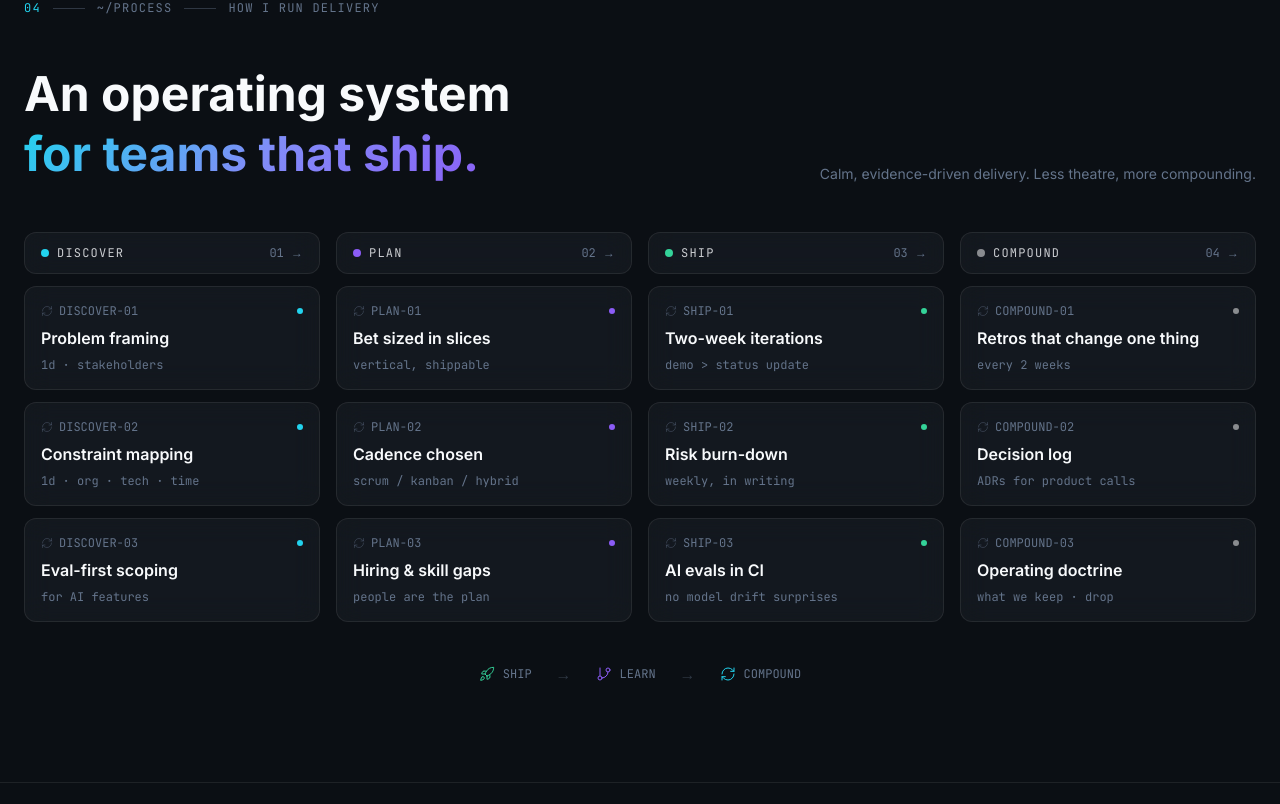
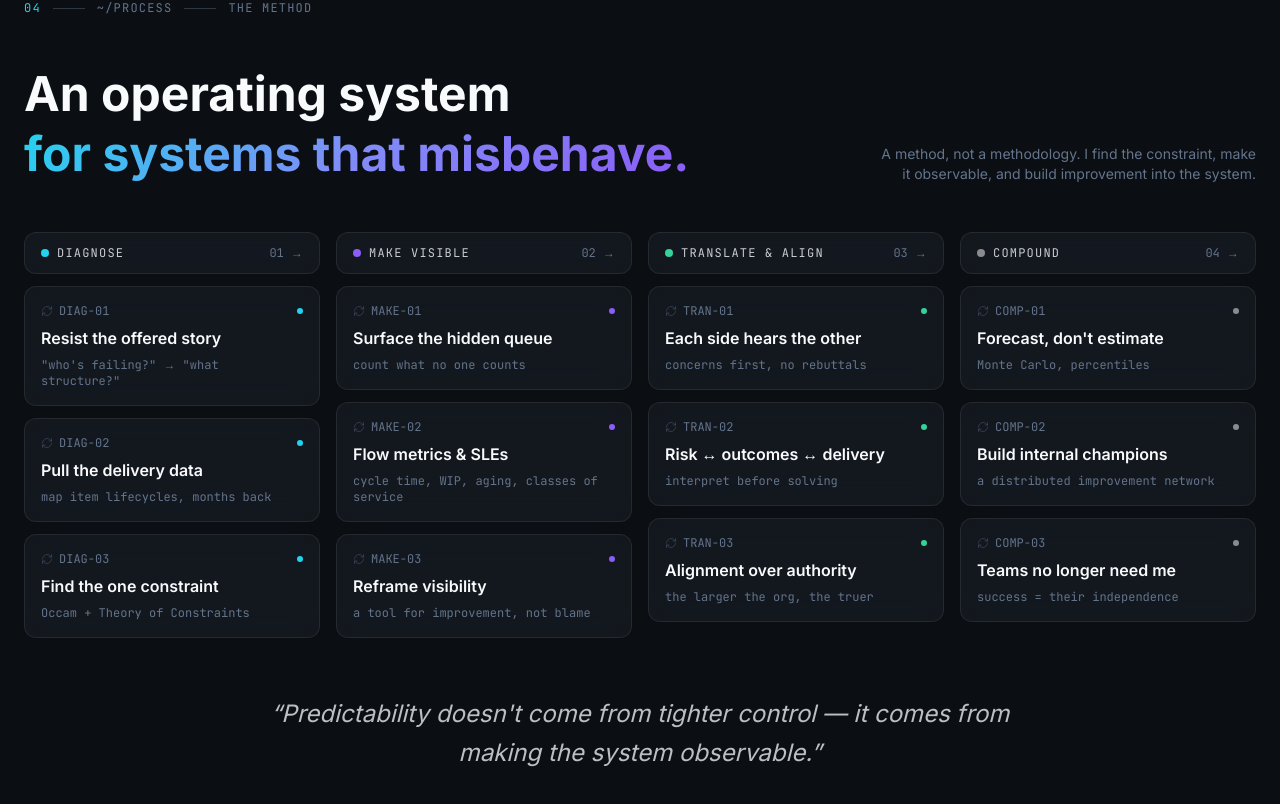
Before and after one commit to eamoe/digital-cv, a Next.js app: page /digital-cv/ in a window 1280 px wide. Shown: the part 4296-5100 px from the top of the page. Built offline with nearby package versions, Linux system fonts and the light colour scheme.

Commit message:
feat(process): reframe as diagnostic method (diagnose→visible→align→compound)

```diff
--- a/src/components/portfolio/Process.tsx
+++ b/src/components/portfolio/Process.tsx
@@ -1,84 +1,46 @@
 'use client'
 
 import { motion } from 'framer-motion'
-import { RefreshCw, Rocket, GitBranch } from 'lucide-react'
+import { RefreshCw } from 'lucide-react'
 import SectionLabel from './SectionLabel'
+import processData from '@/data/process.json'
+import type { Process as ProcessContent, ProcessAccent } from '@/types'
 
-const PHASES = [
-  {
-    id: 'DISCOVER',
-    step: '01',
-    dot: 'bg-primary',
-    border: 'border-primary/25',
-    hoverBorder: 'hover:border-primary/50',
-    rgba: '34,211,238',
-    items: [
-      { label: 'Problem framing',    meta: '1d · stakeholders'       },
-      { label: 'Constraint mapping', meta: '1d · org · tech · time'  },
-      { label: 'Eval-first scoping', meta: 'for AI features'          },
-    ],
-  },
-  {
-    id: 'PLAN',
-    step: '02',
-    dot: 'bg-accent',
-    border: 'border-accent/25',
-    hoverBorder: 'hover:border-accent/50',
-    rgba: '139,92,246',
-    items: [
-      { label: 'Bet sized in slices', meta: 'vertical, shippable'     },
-      { label: 'Cadence chosen',      meta: 'scrum / kanban / hybrid' },
-      { label: 'Hiring & skill gaps', meta: 'people are the plan'     },
-    ],
-  },
-  {
-    id: 'SHIP',
-    step: '03',
-    dot: 'bg-emerald',
-    border: 'border-emerald/25',
-    hoverBorder: 'hover:border-emerald/50',
-    rgba: '52,211,153',
-    items: [
-      { label: 'Two-week iterations', meta: 'demo > status update'     },
-      { label: 'Risk burn-down',      meta: 'weekly, in writing'       },
-      { label: 'AI evals in CI',      meta: 'no model drift surprises' },
-    ],
-  },
-  {
-    id: 'COMPOUND',
-    step: '04',
-    dot: 'bg-white/50',
-    border: 'border-white/10',
-    hoverBorder: 'hover:border-white/25',
-    rgba: '100,116,139',
-    items: [
-      { label: 'Retros that change one thing', meta: 'every 2 weeks'        },
-      { label: 'Decision log',                 meta: 'ADRs for product calls'},
-      { label: 'Operating doctrine',           meta: 'what we keep · drop'  },
-    ],
-  },
-]
+const data = processData as ProcessContent
+
+const ACCENT: Record<ProcessAccent, { dot: string; border: string; hoverBorder: string; rgba: string }> = {
+  cyan:    { dot: 'bg-primary',  border: 'border-primary/25', hoverBorder: 'hover:border-primary/50', rgba: '34,211,238'  },
+  violet:  { dot: 'bg-accent',   border: 'border-accent/25',  hoverBorder: 'hover:border-accent/50',  rgba: '139,92,246'  },
+  emerald: { dot: 'bg-emerald',  border: 'border-emerald/25', hoverBorder: 'hover:border-emerald/50', rgba: '52,211,153'  },
+  muted:   { dot: 'bg-white/50', border: 'border-white/10',   hoverBorder: 'hover:border-white/25',   rgba: '100,116,139' },
+}
+
+// short ticket code from a (possibly multi-word) phase id, e.g. "MAKE VISIBLE" → "MAKE"
+const ticketCode = (id: string) => id.split(/[^A-Za-z]/)[0].slice(0, 4).toUpperCase()
 
 export default function Process() {
   return (
     <section id="process" className="py-24 px-6 border-t border-white/8">
       <div className="max-w-[1232px] mx-auto">
-        <SectionLabel index="04" path="~/process" kicker="how I run delivery" />
+        <SectionLabel index="04" path="~/process" kicker="the method" />
 
         {/* Headline row */}
         <div className="flex items-end justify-between gap-8 mb-12">
           <div>
-            <h2 className="text-5xl font-bold text-foreground leading-tight">An operating system</h2>
-            <h2 className="text-5xl font-bold leading-tight text-gradient-cyan-violet">for teams that ship.</h2>
+            <h2 className="text-5xl font-bold text-foreground leading-tight">{data.headline_lead}</h2>
+            <h2 className="text-5xl font-bold leading-tight text-gradient-cyan-violet">{data.headline_rest}</h2>
           </div>
-          <p className="text-muted text-sm text-right shrink-0 whitespace-nowrap hidden lg:block">
-            Calm, evidence-driven delivery. Less theatre, more compounding.
+          <p className="text-muted text-sm text-right shrink-0 max-w-sm hidden lg:block">
+            {data.note}
           </p>
         </div>
 
         {/* Phase columns */}
         <div className="grid sm:grid-cols-2 lg:grid-cols-4 gap-4">
-          {PHASES.map(({ id, step, dot, border, hoverBorder, rgba, items }, i) => (
+          {data.phases.map(({ id, accent, items }, i) => {
+            const a = ACCENT[accent]
+            const code = ticketCode(id)
+            return (
               <motion.div
                 key={id}
                 initial={{ opacity: 0, y: 28 }}
@@ -88,33 +50,33 @@ export default function Process() {
                 className="flex flex-col gap-3"
               >
                 {/* Column header */}
-              <div className={`flex items-center justify-between px-4 py-3 rounded-xl glass border ${border}`}>
-                <div className="flex items-center gap-2">
-                  <span className={`w-2 h-2 rounded-full shrink-0 ${dot}`} />
-                  <span className="text-xs font-mono text-foreground/80 uppercase tracking-widest">{id}</span>
+                <div className={`flex items-center justify-between px-4 py-3 rounded-xl glass border ${a.border}`}>
+                  <div className="flex items-center gap-2 min-w-0">
+                    <span className={`w-2 h-2 rounded-full shrink-0 ${a.dot}`} />
+                    <span className="text-xs font-mono text-foreground/80 uppercase tracking-widest truncate">{id}</span>
                   </div>
-                <span className="text-xs font-mono text-muted">{step} →</span>
+                  <span className="text-xs font-mono text-muted shrink-0">{String(i + 1).padStart(2, '0')} →</span>
                 </div>
 
                 {/* Step cards */}
                 {items.map(({ label, meta }, j) => (
                   <div
                     key={label}
-                  className={`group relative overflow-hidden glass rounded-xl p-4 flex flex-col gap-2 border border-white/8 ${hoverBorder} transition-all duration-300`}
+                    className={`group relative overflow-hidden glass rounded-xl p-4 flex flex-col gap-2 border border-white/8 ${a.hoverBorder} transition-all duration-300`}
                   >
                     {/* Hover glow */}
                     <div
                       className="absolute inset-0 rounded-xl opacity-0 group-hover:opacity-100 transition-opacity duration-500 pointer-events-none"
-                    style={{ background: `radial-gradient(ellipse at top right, rgba(${rgba},0.1) 0%, transparent 65%)` }}
+                      style={{ background: `radial-gradient(ellipse at top right, rgba(${a.rgba},0.1) 0%, transparent 65%)` }}
                     />
 
                     {/* Top: icon + ticket id + dot */}
                     <div className="flex items-center justify-between">
                       <div className="flex items-center gap-1.5">
                         <RefreshCw className="w-3 h-3 text-muted/50" strokeWidth={1.5} />
-                      <span className="text-xs font-mono text-muted">{id}-{String(j + 1).padStart(2, '0')}</span>
+                        <span className="text-xs font-mono text-muted">{code}-{String(j + 1).padStart(2, '0')}</span>
                       </div>
-                    <span className={`w-1.5 h-1.5 rounded-full ${dot}`} />
+                      <span className={`w-1.5 h-1.5 rounded-full ${a.dot}`} />
                     </div>
 
                     {/* Title */}
@@ -125,26 +87,22 @@ export default function Process() {
                   </div>
                 ))}
               </motion.div>
-          ))}
+            )
+          })}
         </div>
 
-        {/* Bottom flow bar */}
-        <div className="flex items-center justify-center gap-6 mt-10">
-          <div className="flex items-center gap-2 text-xs font-mono text-muted">
-            <Rocket className="w-4 h-4 text-emerald" strokeWidth={1.5} />
-            <span>SHIP</span>
-          </div>
-          <span className="text-muted/40">→</span>
-          <div className="flex items-center gap-2 text-xs font-mono text-muted">
-            <GitBranch className="w-4 h-4 text-accent" strokeWidth={1.5} />
-            <span>LEARN</span>
-          </div>
-          <span className="text-muted/40">→</span>
-          <div className="flex items-center gap-2 text-xs font-mono text-muted">
-            <RefreshCw className="w-4 h-4 text-primary" strokeWidth={1.5} />
-            <span>COMPOUND</span>
-          </div>
-        </div>
+        {/* Closing quote */}
+        <motion.figure
+          initial={{ opacity: 0, y: 16 }}
+          whileInView={{ opacity: 1, y: 0 }}
+          viewport={{ once: true, margin: '-80px' }}
+          transition={{ duration: 0.5, ease: 'easeOut' }}
+          className="mt-14 max-w-3xl mx-auto text-center"
+        >
+          <blockquote className="text-xl lg:text-2xl text-foreground/75 leading-relaxed italic">
+            &ldquo;{data.closing_quote}&rdquo;
+          </blockquote>
+        </motion.figure>
 
       </div>
     </section>
--- /dev/null
+++ b/src/data/process.json
@@ -0,0 +1,44 @@
+{
+  "headline_lead": "An operating system",
+  "headline_rest": "for systems that misbehave.",
+  "note": "A method, not a methodology. I find the constraint, make it observable, and build improvement into the system.",
+  "phases": [
+    {
+      "id": "DIAGNOSE",
+      "accent": "cyan",
+      "items": [
+        { "label": "Resist the offered story", "meta": "\"who's failing?\" → \"what structure?\"" },
+        { "label": "Pull the delivery data",   "meta": "map item lifecycles, months back" },
+        { "label": "Find the one constraint",  "meta": "Occam + Theory of Constraints" }
+      ]
+    },
+    {
+      "id": "MAKE VISIBLE",
+      "accent": "violet",
+      "items": [
+        { "label": "Surface the hidden queue", "meta": "count what no one counts" },
+        { "label": "Flow metrics & SLEs",      "meta": "cycle time, WIP, aging, classes of service" },
+        { "label": "Reframe visibility",       "meta": "a tool for improvement, not blame" }
+      ]
+    },
+    {
+      "id": "TRANSLATE & ALIGN",
+      "accent": "emerald",
+      "items": [
+        { "label": "Each side hears the other",   "meta": "concerns first, no rebuttals" },
+        { "label": "Risk ↔ outcomes ↔ delivery",  "meta": "interpret before solving" },
+        { "label": "Alignment over authority",    "meta": "the larger the org, the truer" }
+      ]
+    },
+    {
+      "id": "COMPOUND",
+      "accent": "muted",
+      "items": [
+        { "label": "Forecast, don't estimate",   "meta": "Monte Carlo, percentiles" },
+        { "label": "Build internal champions",   "meta": "a distributed improvement network" },
+        { "label": "Teams no longer need me",    "meta": "success = their independence" }
+      ]
+    }
+  ],
+  "closing_quote": "Predictability doesn't come from tighter control — it comes from making the system observable."
+}
```
Also changed, not shown: src/types.ts (+21 -0 lines). Lines whose indentation alone changed are shown as unchanged.
